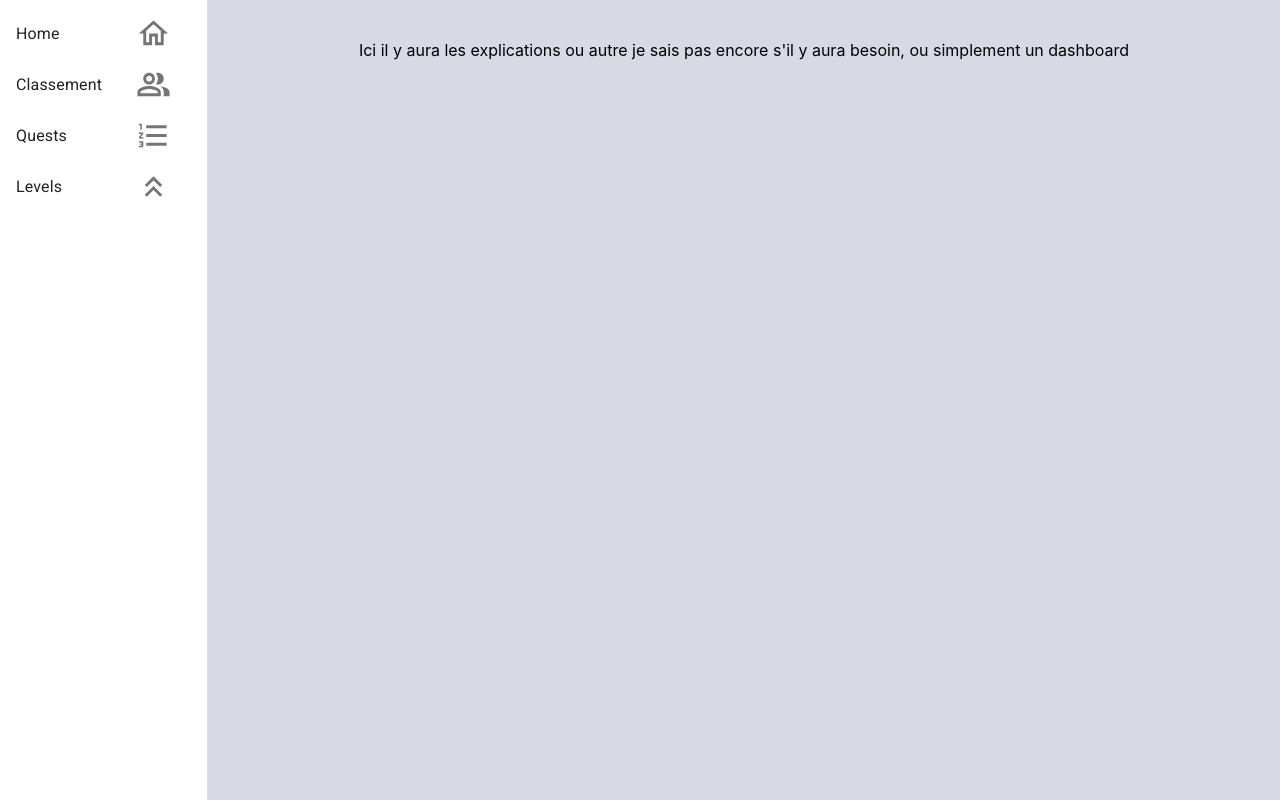
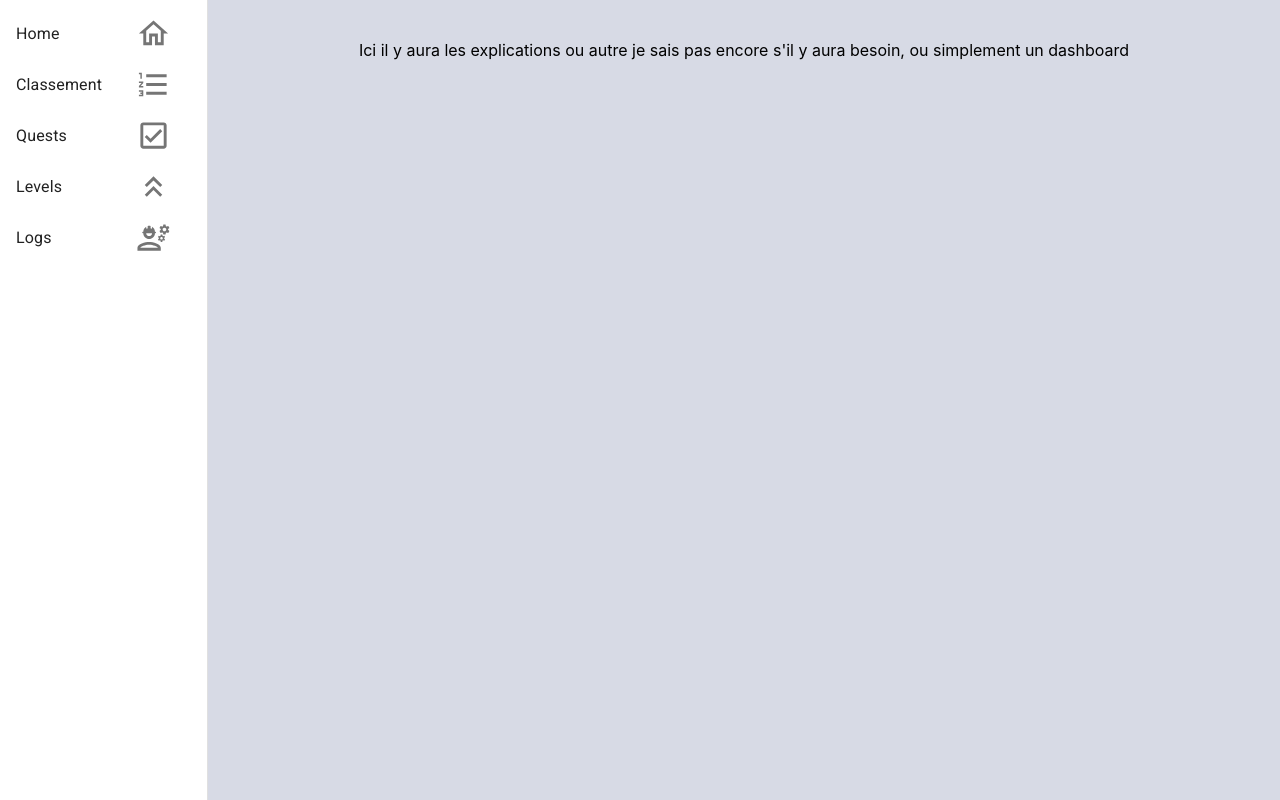
Before and after one commit to jacquat-jonathan/da-thang, a React (Vite) app: page / in a window 1280 px wide. Built offline with nearby package versions, Linux system fonts and the light colour scheme; no server answers; what aws-amplify would draw is missing.

Commit message:
added logs page, updated logos

```diff
--- a/src/App.tsx
+++ b/src/App.tsx
@@ -8,6 +8,7 @@ import HomePage from './pages/homePage';
 import PlayersPage from './pages/playersPage';
 import LevelsPage from './pages/levelsPage';
 import QuestsPage from './pages/questsPage';
+import LogsPage from './pages/logsPage';
 
 // const client = generateClient<Schema>();
 
@@ -89,6 +90,7 @@ function App() {
               path="/quests"
               element={<QuestsPage quests={quests} />}
             ></Route>
+            <Route path="/logs" element={<LogsPage />}></Route>
           </Routes>
         </BrowserRouter>
       </>
--- a/src/components/drawer/PermanentDrawerLeft.tsx
+++ b/src/components/drawer/PermanentDrawerLeft.tsx
@@ -9,9 +9,10 @@ import {
 } from '@mui/material';
 import {
   HomeOutlined,
-  PeopleAltOutlined,
+  CheckBoxOutlined,
   KeyboardDoubleArrowUpOutlined,
   FormatListNumberedOutlined,
+  EngineeringOutlined,
 } from '@mui/icons-material';
 import { useNavigate } from 'react-router-dom';
 
@@ -43,7 +44,7 @@ const PermanentDrawerLeft = () => {
             <ListItemButton onClick={() => navigate('/players')}>
               <ListItemText primary={'Classement'} />
               <ListItemIcon>
-                <PeopleAltOutlined fontSize="large" />
+                <FormatListNumberedOutlined fontSize="large" />
               </ListItemIcon>
             </ListItemButton>
           </ListItem>
@@ -51,7 +52,7 @@ const PermanentDrawerLeft = () => {
             <ListItemButton onClick={() => navigate('/quests')}>
               <ListItemText primary={'Quests'} />
               <ListItemIcon>
-                <FormatListNumberedOutlined fontSize="large" />
+                <CheckBoxOutlined fontSize="large" />
               </ListItemIcon>
             </ListItemButton>
           </ListItem>
@@ -63,6 +64,14 @@ const PermanentDrawerLeft = () => {
               </ListItemIcon>
             </ListItemButton>
           </ListItem>
+          <ListItem key={'Logs'} disablePadding>
+            <ListItemButton onClick={() => navigate('/logs')}>
+              <ListItemText primary={'Logs'} />
+              <ListItemIcon>
+                <EngineeringOutlined fontSize="large" />
+              </ListItemIcon>
+            </ListItemButton>
+          </ListItem>
         </List>
       </Box>
     </Drawer>
```
